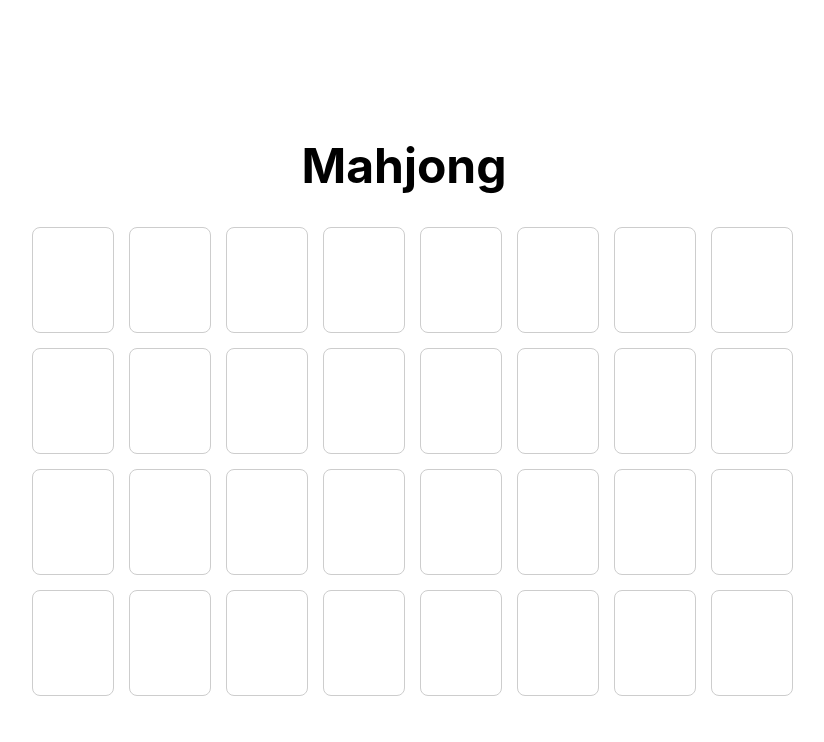
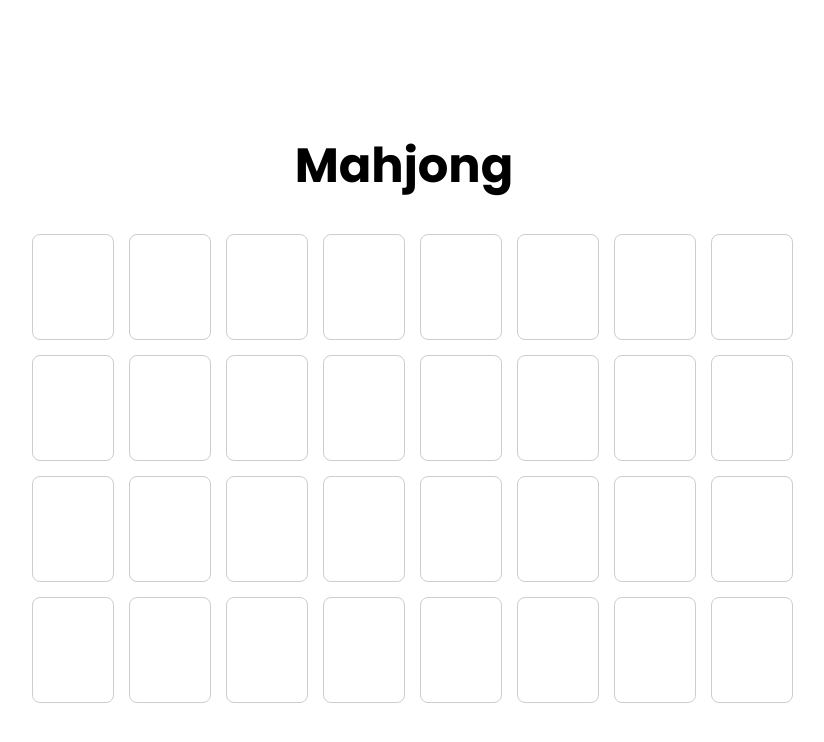
Before and after one commit to niZaliznyak/LTest, a React (Create React App) app in the folder mahjong/: page / in a window 1280 px wide. Shown: the top 742 px of the page, without its empty margins (236-1060 px from the left). Built offline with nearby package versions, Linux system fonts and the light colour scheme.

Commit message:
add Poppins font

```diff
--- a/mahjong/public/index.html
+++ b/mahjong/public/index.html
@@ -3,6 +3,9 @@
   <head>
     <meta charset="utf-8" />
     <link rel="icon" href="%PUBLIC_URL%/favicon.ico" />
+    <link rel="preconnect" href="https://fonts.googleapis.com">
+    <link rel="preconnect" href="https://fonts.gstatic.com" crossorigin>
+    <link href="https://fonts.googleapis.com/css2?family=Poppins:wght@700&display=swap" rel="stylesheet">
     <meta name="viewport" content="width=device-width, initial-scale=1" />
     <meta name="theme-color" content="#000000" />
     <meta
--- a/mahjong/src/index.css
+++ b/mahjong/src/index.css
@@ -1,8 +1,6 @@
 body {
   margin: 0;
-  font-family: -apple-system, BlinkMacSystemFont, 'Segoe UI', 'Roboto', 'Oxygen',
-    'Ubuntu', 'Cantarell', 'Fira Sans', 'Droid Sans', 'Helvetica Neue',
-    sans-serif;
+  font-family: 'Poppins', sans-serif;;
   -webkit-font-smoothing: antialiased;
   -moz-osx-font-smoothing: grayscale;
 }
```
